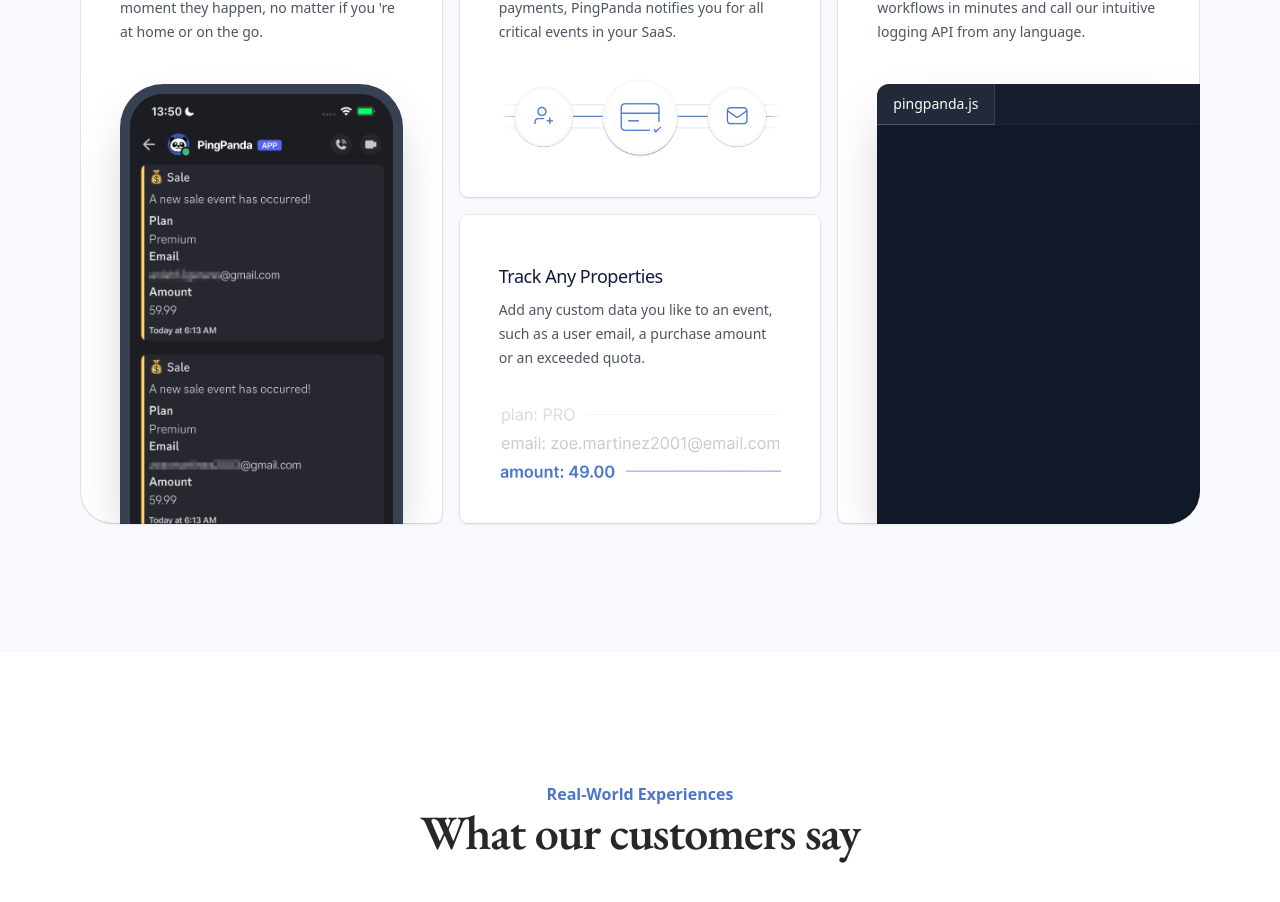
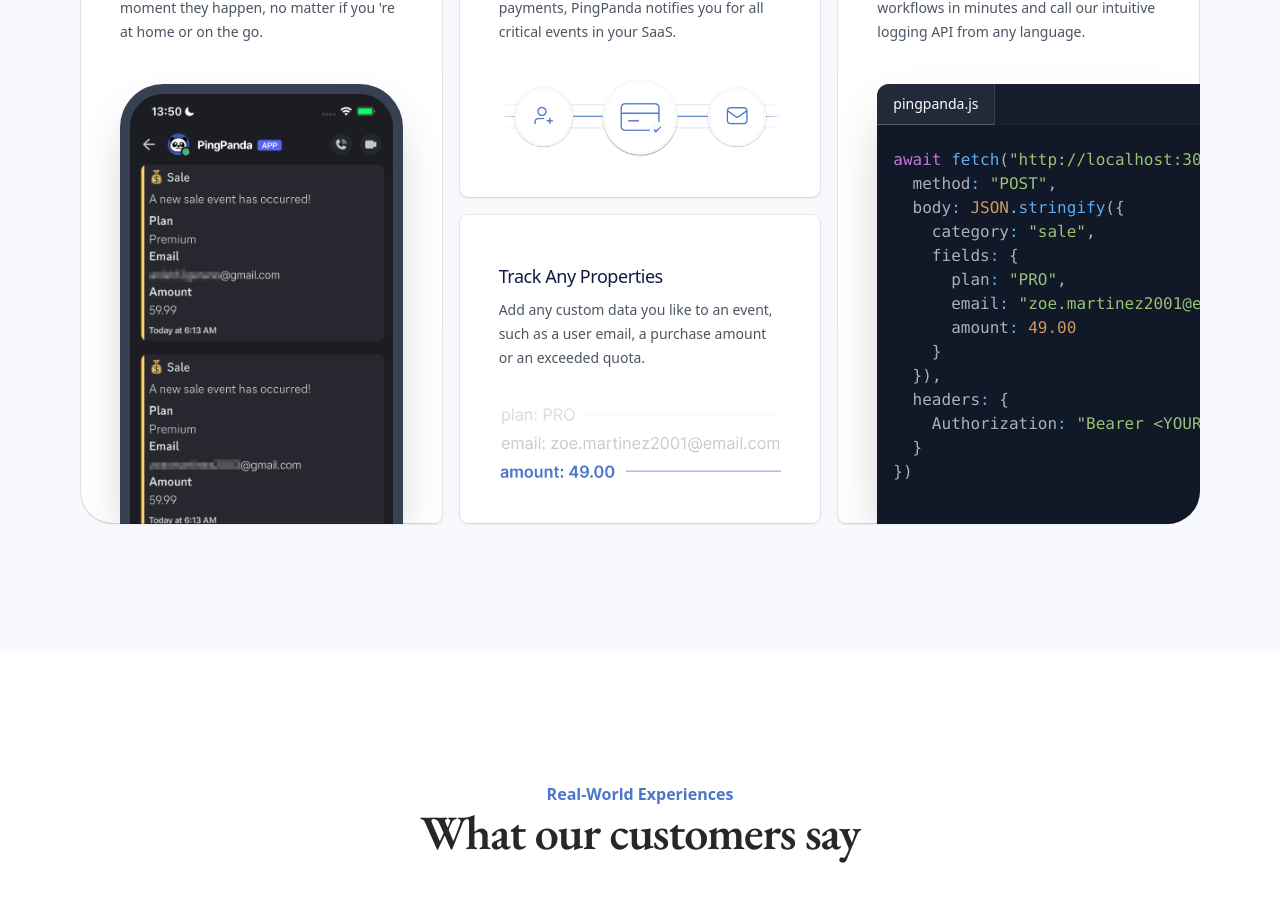
Before and after one commit to Ali99Ham/next-sass, a Next.js app: page / in a window 1280 px wide. Shown: the part 1960-2862 px from the top of the page. Built offline with nearby package versions, Linux system fonts and the light colour scheme; no server answers.

Commit message:
finish home page

```diff
--- a/package.json
+++ b/package.json
@@ -19,6 +19,7 @@
     "next": "15.1.7",
     "react": "^19.0.0",
     "react-dom": "^19.0.0",
+    "react-syntax-highlighter": "^15.6.1",
     "tailwind-merge": "^3.0.1"
   },
   "devDependencies": {
@@ -26,6 +27,7 @@
     "@types/node": "^20",
     "@types/react": "^19",
     "@types/react-dom": "^19",
+    "@types/react-syntax-highlighter": "^15.5.13",
     "eslint": "^9",
     "eslint-config-next": "15.1.7",
     "postcss": "^8",
--- a/src/app/(landing)/page.tsx
+++ b/src/app/(landing)/page.tsx
@@ -4,11 +4,11 @@
 import { ShinyButton } from "@/components/ShinnyButton";
 import { MockDiscordUI } from "@/components/MockDiscortUI";
 import { AnimatedList } from "@/components/magicui/animated-list";
+import Image from "next/image";
+import { Prism as SyntaxHighlighter } from "react-syntax-highlighter";
+import { oneDark } from "react-syntax-highlighter/dist/esm/styles/prism";
+import { Icons } from "@/components/Icons";
 import { DiscordMessage } from "@/components/DiscordMessage";
-import Image from "next/image";
-// import { Prism as SyntaxHighlighter } from "react-syntax-highlighter";
-// import { oneDark } from "react-syntax-highlighter/dist/esm/styles/prism";
-import { Icons } from "@/components/Icons";
 
 const Page = () => {
   const codeSnippet = `await fetch("http://localhost:3000/api/v1/events", {
@@ -244,7 +244,7 @@
                       </div>
                     </div>
 
-                    {/* <div className="overflow-hidden">
+                    <div className="overflow-hidden">
                       <div className="max-h-[30rem]">
                         <SyntaxHighlighter
                           language="typescript"
@@ -264,7 +264,7 @@
                           {codeSnippet}
                         </SyntaxHighlighter>
                       </div>
-                    </div> */}
+                    </div>
                   </div>
                 </div>
               </div>
```
Also changed, not shown: 1 other file (tests, documents, lock files or other folders).
